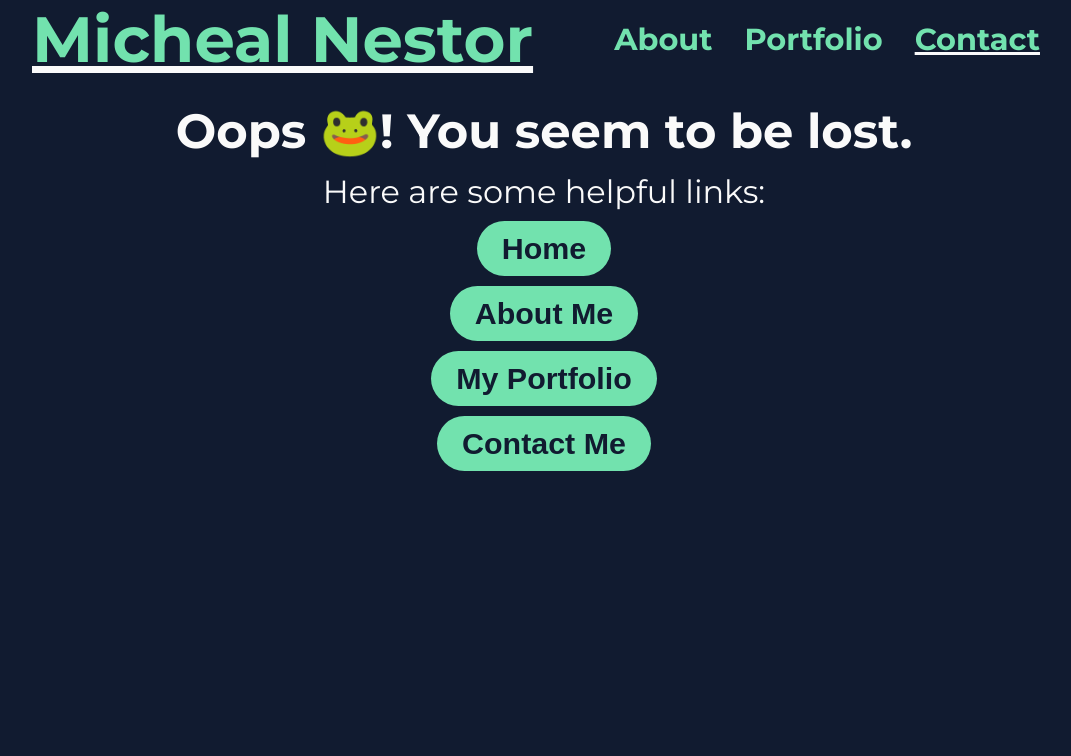
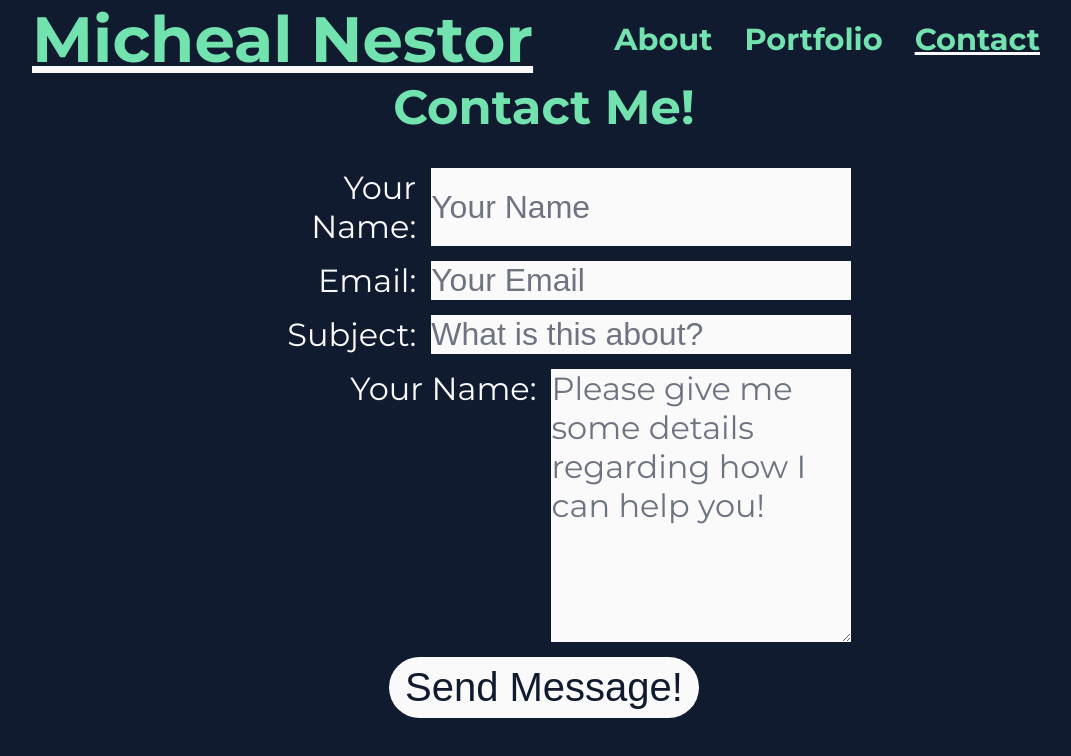
Before and after one commit to MichealNestor01/react-michealnestor.com, a React (Create React App) app: page /contact in a window 1280 px wide. Shown: the top 756 px of the page, without its empty margins (96-1167 px from the left). Built offline with nearby package versions, Linux system fonts and the light colour scheme.

Commit message:
Added the contact page and refactored the styling

```diff
--- a/src/App.js
+++ b/src/App.js
@@ -13,8 +13,8 @@ import LandingPage from "./pages/LandingPage";
 import AboutPage from "./pages/AboutPage";
 import PortfolioPage from "./pages/PortfolioPage";
 import ProjectDetailPage from "./pages/ProjectDetailPage";
+import ContactPage from "./pages/ContactPage";
 import NotFound from "./pages/NotFound";
-//import ContactPage from "./pages/ContactPage";
 
 //components
 import Header from "./components/Header";
@@ -55,8 +55,8 @@ function App() {
     { path: "about", key: "about", component: <AboutPage />, exact: true },
     { path: "portfolio", key: "portfolio", component: <PortfolioPage />, exact: true },
     { path: "portfolio/:slug", key: "projectDetail", component: <ProjectDetailPage />, exact: true },
+    { path: "contact", key: "contact", component: <ContactPage />, exact: true },
     { path: "*", key: "notFound", component: <NotFound /> },
-    //{ path: "contact", key: "contact", component: <ContactPage />, exact: true },
   ];
 
   // setup the route components for react router
--- /dev/null
+++ b/src/pages/ContactPage.js
@@ -0,0 +1,264 @@
+import { React, useState, Fragment } from "react";
+import { useDispatch, useSelector } from "react-redux";
+import { motion } from "framer-motion";
+import useInput from "../hooks/useInput";
+import { uiActions } from "../store";
+import { Helmet } from "react-helmet";
+import { domainName } from "../store";
+
+const ContactPage = () => {
+  // setup hooks
+  const dispatch = useDispatch();
+  const [error, setError] = useState({ error: false, message: "" });
+  const [message, setMessage] = useState("");
+  const screenWidth = useSelector((state) => state.ui.screenWidth);
+
+  // code for dealing with size changes
+  let suffix = "__desktop";
+  if (screenWidth < 1250) {
+    suffix = "__mobile";
+  }
+
+  // setup custom use input objects. Basically a object for test inputs
+  const {
+    value: name,
+    isValid: nameIsValid,
+    hasError: nameHasError,
+    valueChangedHandler: nameChangeHandler,
+    valueInputBlurHandler: nameTouchedHandler,
+    reset: nameReset,
+  } = useInput((name) => name.length > 0);
+
+  const {
+    value: email,
+    isValid: emailIsValid,
+    hasError: emailHasError,
+    valueChangedHandler: emailChangeHandler,
+    valueInputBlurHandler: emailTouchedHandler,
+    reset: emailReset,
+  } = useInput((email) => email.includes("@"));
+
+  const {
+    value: subject,
+    isValid: subjectIsValid,
+    hasError: subjectHasError,
+    valueChangedHandler: subjectChangeHandler,
+    valueInputBlurHandler: subjectTouchedHandler,
+    reset: subjectReset,
+  } = useInput((subject) => subject.length > 0);
+
+  const formIsValid = emailIsValid && nameIsValid && subjectIsValid;
+
+  // submit handler describes the events when a user tries to submit a contact form
+  const submitHandler = (e) => {
+    e.preventDefault();
+    if (!formIsValid) {
+      return;
+    }
+    const sendContact = async () => {
+      const body = JSON.stringify({ name, email, subject, message });
+
+      try {
+        const response = await fetch(`${domainName}/api/contacts/`, {
+          method: "POST",
+          body: body,
+          headers: {
+            "Content-Type": "application/json",
+          },
+        });
+
+        const data = await response.json();
+
+        if (response.ok && !data.error) {
+          dispatch(
+            uiActions.showPopup(
+              "Success!",
+              "Message successfully delivered, I will try to get back to you within 2 working days!"
+            )
+          );
+          setError({ error: false, message: "" });
+        } else {
+          setError({
+            error: true,
+            message:
+              "Message failed to send, try again or email me directly through michealnestor@outlook.com",
+          });
+        }
+      } catch {
+        setError({
+          error: true,
+          message:
+            "Message failed to send, try again or email me directly through michealnestor@outlook.com",
+        });
+      }
+    };
+    sendContact();
+    nameReset();
+    emailReset();
+    subjectReset();
+    setMessage("");
+  };
+
+  // setup the classes for the inputs
+  const emailClasses = emailHasError ? `input input${suffix} input__invalid` : `input input${suffix}`;
+  const nameClasses = nameHasError ? `input input${suffix} input__invalid` : `input input${suffix}`;
+  const subjectClasses = subjectHasError
+    ? `input input${suffix} input__invalid`
+    : `input input${suffix}`;
+
+  let buttonVariants = {
+    tap: { scale: 0.9 },
+    hover: { scale: 1.1, transition: { duration: 0.3 } },
+  };
+
+  if (!formIsValid) {
+    buttonVariants = {
+      tap: { scale: 1 },
+      hover: { scale: 1 },
+    };
+  }
+
+  const formSections = [
+    {
+      label: "Your Name:",
+      hasError: nameHasError,
+      errorText: "You have to input your name!",
+      inputType: "input",
+      input: {
+        name: "name",
+        type: "text",
+        maxLength: "200",
+        placeholder: "Your Name",
+        class: nameClasses,
+        value: name,
+        onChange: nameChangeHandler,
+        onBlur: nameTouchedHandler,
+      },
+      textArea: null,
+    },
+    {
+      label: "Email:",
+      hasError: emailHasError,
+      errorText: "The email must contain an @ symbol",
+      inputType: "input",
+      input: {
+        name: "email",
+        type: "email",
+        maxLength: "100",
+        placeholder: "Your Email",
+        class: emailClasses,
+        value: email,
+        onChange: emailChangeHandler,
+        onBlur: emailTouchedHandler,
+      },
+      textArea: null,
+    },
+    {
+      label: "Subject:",
+      hasError: subjectHasError,
+      errorText: "You have to input a subject!",
+      inputType: "input",
+      input: {
+        name: "subject",
+        type: "text",
+        maxLength: "100",
+        placeholder: "What is this about?",
+        class: subjectClasses,
+        value: subject,
+        onChange: subjectChangeHandler,
+        onBlur: subjectTouchedHandler,
+      },
+      textArea: null,
+    },
+    {
+      label: "Your Name:",
+      hasError: false,
+      errorText: "You have to input your name!",
+      inputType: "textArea",
+      input: null,
+      textArea: {
+        type: "text",
+        rows: "7",
+        name: "message",
+        placeholder: "Please give me some details regarding how I can help you!",
+        value: message,
+        class: `input input${suffix}`,
+        onChange: (e) => setMessage(e.target.value),
+      },
+    },
+  ].map((section) => {
+    let htmlFor;
+    if (section.inputType == "input") {
+      htmlFor = section.input.name;
+    } else {
+      htmlFor = section.textArea.name;
+    }
+    return (
+      <section className="section">
+        <section className={`labelInputWrapper labelInputWrapper${suffix}`}>
+          <label className={`label label${suffix}`} htmlFor={htmlFor}>
+            {section.label}
+          </label>
+          {section.inputType === "input" ? (
+            <input
+              className={section.input.class}
+              type={section.input.type}
+              name={section.input.name}
+              maxLength={section.input.maxLength}
+              placeholder={section.input.placeholder}
+              value={section.input.value}
+              onChange={section.input.onChange}
+              onBlur={section.input.onBlur}
+              required
+            />
+          ) : (
+            <textarea
+              className={section.textArea.class}
+              type={section.textArea.type}
+              rows={section.textArea.rows}
+              name={section.textArea.name}
+              placeholder={section.textArea.placeholder}
+              value={section.textArea.value}
+              onChange={section.textArea.onChange}
+            />
+          )}
+        </section>
+        {section.hasError && <p className="inputError">{section.errorText}</p>}
+      </section>
+    );
+  });
+
+  // return the full page
+  return (
+    <Fragment>
+      <Helmet>
+        <title>Micheal Nestor | Contact</title>
+        <meta
+          name="description"
+          content="Micheal Nestor is an experienced software engineer and private tutor"
+        />
+      </Helmet>
+      <section className="contactPage">
+        <h1 className="title">Contact Me!</h1>
+        {error.error && <h1 className="errorMessage">{error.message}</h1>}
+        <form className={`form form${suffix}`} method="POST" data-netlify="true">
+          {formSections}
+          <section className="section">
+            <motion.button
+              variants={buttonVariants}
+              whileTap="tap"
+              whileHover="hover"
+              type="submit"
+              className={`button button${suffix}`}
+              disabled={!formIsValid}
+            >
+              Send Message!
+            </motion.button>
+          </section>
+        </form>
+      </section>
+    </Fragment>
+  );
+};
+
+export default ContactPage;
--- a/src/styles/index.css
+++ b/src/styles/index.css
@@ -1800,7 +1800,7 @@ ul {
   padding: 10px 25px;
 }
 
-.contact__container {
+.contactPage {
   width: 100%;
   height: 90vh;
   overflow-y: scroll;
@@ -1819,7 +1819,12 @@ ul {
           flex-direction: column;
 }
 
-.contact__errorMessage {
+.contactPage .title {
+  font-size: 3rem;
+  color: #72e2ae;
+}
+
+.contactPage .errorMessage {
   width: 80%;
   color: #72e2ae;
   margin-top: 1rem;
@@ -1827,12 +1832,7 @@ ul {
   text-align: center;
 }
 
-.contact__title {
-  font-size: 3rem;
-  color: #72e2ae;
-}
-
-.contact__form {
+.contactPage .form {
   margin-top: 2rem;
   width: 80%;
   display: -webkit-box;
@@ -1850,116 +1850,99 @@ ul {
           flex-direction: column;
 }
 
-.contact__form__inputError {
+.contactPage .form .section {
+  width: 60%;
+  display: -webkit-box;
+  display: -ms-flexbox;
+  display: flex;
+  -webkit-box-pack: start;
+      -ms-flex-pack: start;
+          justify-content: flex-start;
+  -webkit-box-align: center;
+      -ms-flex-align: center;
+          align-items: center;
+  -webkit-box-orient: vertical;
+  -webkit-box-direction: normal;
+      -ms-flex-direction: column;
+          flex-direction: column;
+  margin-bottom: 15px;
+}
+
+.contactPage .form .section .labelInputWrapper {
+  width: 100%;
+  display: -ms-grid;
+  display: grid;
+  -ms-grid-columns: 1fr 1fr;
+      grid-template-columns: 1fr 1fr;
+  gap: 15px;
+}
+
+.contactPage .form .section .labelInputWrapper .label {
+  font-size: 2rem;
+  color: #fafafa;
+}
+
+.contactPage .form .section .labelInputWrapper .label__desktop {
+  text-align: right;
+}
+
+.contactPage .form .section .labelInputWrapper .label__mobile {
+  text-align: center;
+}
+
+.contactPage .form .section .labelInputWrapper .input {
+  outline: none;
+  border: none;
+  background-color: #fafafa;
+  color: #111b30;
+}
+
+.contactPage .form .section .labelInputWrapper .input__invalid {
+  background-color: #72e2ae;
+}
+
+.contactPage .form .section .labelInputWrapper .input__desktop {
+  font-size: 2rem;
+}
+
+.contactPage .form .section .labelInputWrapper .input__mobile {
+  font-size: 1.5rem;
+}
+
+.contactPage .form .section .labelInputWrapper .input::-webkit-input-placeholder {
+  color: #111b30;
+  opacity: 60%;
+}
+
+.contactPage .form .section .labelInputWrapper .input:-ms-input-placeholder {
+  color: #111b30;
+  opacity: 60%;
+}
+
+.contactPage .form .section .labelInputWrapper .input::-ms-input-placeholder {
+  color: #111b30;
+  opacity: 60%;
+}
+
+.contactPage .form .section .labelInputWrapper .input::placeholder {
+  color: #111b30;
+  opacity: 60%;
+}
+
+.contactPage .form .section textarea {
+  width: 100%;
+  font-size: 1.5rem;
+  font-family: "Montserrat", sans-serif;
+}
+
+.contactPage .form .section .inputError {
   color: #72e2ae;
   font-size: 1.5rem;
   font-weight: 700;
   margin-top: 0.2rem;
 }
 
-.contact__form__section {
-  display: -webkit-box;
-  display: -ms-flexbox;
-  display: flex;
-  -webkit-box-pack: start;
-      -ms-flex-pack: start;
-          justify-content: flex-start;
-  -webkit-box-align: center;
-      -ms-flex-align: center;
-          align-items: center;
-  -webkit-box-orient: vertical;
-  -webkit-box-direction: normal;
-      -ms-flex-direction: column;
-          flex-direction: column;
-  height: 2rem;
-  margin-bottom: 3rem;
-}
-
-.contact__form__labelInputWrapper__desktop {
-  display: -webkit-box;
-  display: -ms-flexbox;
-  display: flex;
-  -webkit-box-pack: center;
-      -ms-flex-pack: center;
-          justify-content: center;
-  -webkit-box-align: start;
-      -ms-flex-align: start;
-          align-items: flex-start;
-  -webkit-box-orient: horizontal;
-  -webkit-box-direction: normal;
-      -ms-flex-direction: row;
-          flex-direction: row;
-}
-
-.contact__form__labelInputWrapper__mobile {
-  display: -webkit-box;
-  display: -ms-flexbox;
-  display: flex;
-  -webkit-box-pack: center;
-      -ms-flex-pack: center;
-          justify-content: center;
-  -webkit-box-align: center;
-      -ms-flex-align: center;
-          align-items: center;
-  -webkit-box-orient: vertical;
-  -webkit-box-direction: normal;
-      -ms-flex-direction: column;
-          flex-direction: column;
-}
-
-.contact__form__label {
-  margin-right: 1rem;
-  width: 20rem;
-  font-size: 2rem;
-  color: #fafafa;
-}
-
-.contact__form__label__desktop {
-  text-align: right;
-}
-
-.contact__form__label__mobile {
-  text-align: center;
-}
-
-.contact__form__input {
-  outline: none;
-  border: none;
-  background-color: #fafafa;
-  color: #111b30;
-}
-
-.contact__form__input__invalid {
-  background-color: #72e2ae;
-}
-
-.contact__form__input__desktop {
-  font-size: 2rem;
-  width: 30rem;
-}
-
-.contact__form__input__mobile {
-  font-size: 1.5rem;
-  width: 20rem;
-}
-
-.contact__form__input::-webkit-input-placeholder {
-  color: #222222;
-}
-
-.contact__form__input:-ms-input-placeholder {
-  color: #222222;
-}
-
-.contact__form__input::-ms-input-placeholder {
-  color: #222222;
-}
-
-.contact__form__input::placeholder {
-  color: #222222;
-}
-
-.contact__form__button {
+.contactPage .form .section .button {
   cursor: pointer;
   background-color: #72e2ae;
   border: none;
@@ -1972,23 +1955,16 @@ ul {
   color: #111b30;
 }
 
-.contact__form__button__desktop {
-  margin-top: 12rem;
+.contactPage .form .section .button__desktop {
   font-size: 2.5rem;
 }
 
-.contact__form__button__mobile {
-  margin-top: 14rem;
+.contactPage .form .section .button__mobile {
   font-size: 2rem;
 }
 
-.contact__form__button:disabled {
+.contactPage .form .section .button:disabled {
   background-color: #fafafa;
-}
-
-.contact__form textarea {
-  font-size: 1.5rem;
-  font-family: "Montserrat", sans-serif;
 }
 
 .notFoundPage {
--- a/src/styles/pages/_contact.scss
+++ b/src/styles/pages/_contact.scss
@@ -1,47 +1,45 @@
-.contact {
-  &__container {
+.contactPage {
+  // styling
   width: 100%;
   height: 90vh;
   overflow-y: scroll;
   @include flex(flex-start, center, column);
+
+  // children
+  .title {
+    font-size: 3rem;
+    color: $colorSecondary;
   }
-  &__errorMessage {
+  .errorMessage {
     width: 80%;
     color: $colorSecondary;
     margin-top: 1rem;
     font-size: 2rem;
     text-align: center;
   }
-  &__title {
-    font-size: 3rem;
-    color: $colorSecondary;
-  }
-  &__form {
+  .form {
+    // styling
     margin-top: 2rem;
     width: 80%;
     @include flex(flex-start, center, column);
-    &__inputError {
-      color: $colorSecondary;
-      font-size: 1.5rem;
-      font-weight: 700;
-      margin-top: 0.2rem;
-    }
-    &__section {
+
+    // children
+    .section {
+      // styling
+      width: 60%;
       @include flex(flex-start, center, column);
-      height: 2rem;
-      margin-bottom: 3rem;
-    }
-    &__labelInputWrapper {
-      &__desktop {
-        @include flex(center, flex-start, row);
-      }
-      &__mobile {
-        @include flex(center, center, column);
-      }
-    }
-    &__label {
-      margin-right: 1rem;
-      width: 20rem;
+      margin-bottom: 15px;
+
+      // children
+      .labelInputWrapper {
+        // styling
+        width: 100%;
+        display: grid;
+        grid-template-columns: 1fr 1fr;
+        gap: 15px;
+
+        // children
+        .label {
           font-size: 2rem;
           color: $colorPrimaryB;
           &__desktop {
@@ -51,7 +49,7 @@
             text-align: center;
           }
         }
-    &__input {
+        .input {
           outline: none;
           border: none;
           background-color: $colorPrimaryB;
@@ -62,17 +60,28 @@
           }
           &__desktop {
             font-size: 2rem;
-        width: 30rem;
           }
           &__mobile {
             font-size: 1.5rem;
-        width: 20rem;
+          }
+          &::placeholder {
+            color: $colorPrimaryA;
+            opacity: 60%;
           }
         }
-    &__input::placeholder {
-      color: rgb(34, 34, 34);
       }
-    &__button {
+      textarea {
+        width: 100%;
+        font-size: 1.5rem;
+        font-family: "Montserrat", sans-serif;
+      }
+      .inputError {
+        color: $colorSecondary;
+        font-size: 1.5rem;
+        font-weight: 700;
+        margin-top: 0.2rem;
+      }
+      .button {
         cursor: pointer;
         background-color: $colorSecondary;
         border: none;
@@ -81,20 +90,15 @@
         user-select: none;
         color: $colorPrimaryA;
         &__desktop {
-        margin-top: 12rem;
           font-size: 2.5rem;
         }
         &__mobile {
-        margin-top: 14rem;
           font-size: 2rem;
         }
-    }
-    &__button:disabled {
+        &:disabled {
           background-color: $colorPrimaryB;
-    }
-    textarea {
-      font-size: 1.5rem;
-      font-family: "Montserrat", sans-serif;
         }
       }
     }
+  }
+}
```
Also changed, not shown: 1 other file (tests, documents, lock files or other folders). Lines whose indentation alone changed are shown as unchanged.
